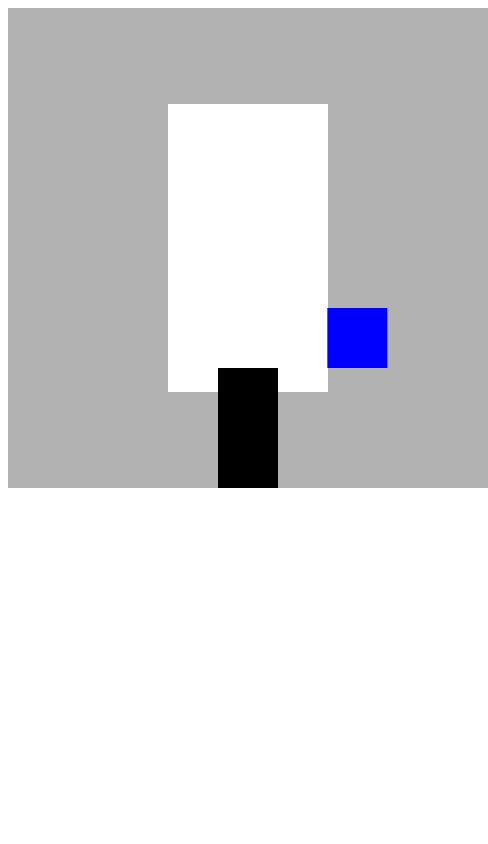
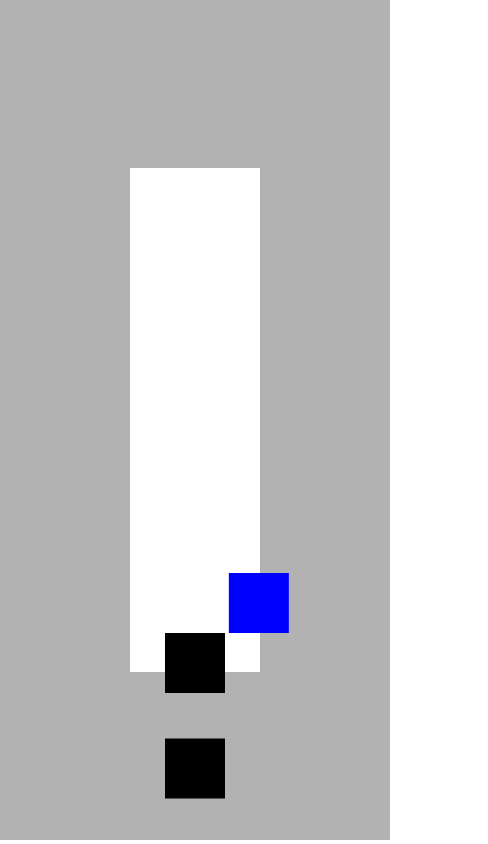
Before and after one commit to corwinkuiper/upwards, a plain HTML site: page index.html in a window 390 px wide. Shown: the whole page, 488 px wide, since content can reach past the window. Drawn offline with Linux system fonts and the light colour scheme.

Commit message:
mobile support

```diff
--- a/engine.js
+++ b/engine.js
@@ -52,6 +52,14 @@ const __GInternals = {};
     }
     window.onpointerup = function (e) {
         __GInternals.mouse.click = false
+        __GInternals.mouse.time = milliseconds()
+    }
+    window.ontouchstart = function (e) {
+        __GInternals.mouse.click = true
+        __GInternals.mouse.time = milliseconds()
+    }
+    window.ontouchend = function (e) {
+        __GInternals.mouse.click = true
         __GInternals.mouse.time = milliseconds()
     }
 
--- a/index.html
+++ b/index.html
@@ -1,7 +1,11 @@
 <html>
 <head>
   <meta name="viewport" content="width=device-width, initial-scale=1, shrink-to-fit=no">
-</head>
+  <style>
+    body {
+      margin: 0;
+    }
+  </style>
 <body>
   <canvas id="GameCanvas" width="480" height="480" style="padding: 0;margin: auto;display: block;"></canvas>
 
--- a/upwards.js
+++ b/upwards.js
@@ -1,14 +1,25 @@
 let G = {}
 
 const ctx = document.getElementById("GameCanvas").getContext("2d")
-const height = 480
-const width = 480
 
-const fps = 60
+
+let height = 480
+let width = 480
 
 const initialWidth = width / 8
+const blockHeight = height / 8
 
-const blockHeight = height / 8
+const browserWidth = window.innerWidth || document.body.clientWidth;
+if (width > browserWidth) {
+    width = browserWidth;
+    height = window.innerHeight || document.body.clientHeight;
+    const canvas = document.getElementById("GameCanvas");
+    canvas.width = width;
+    canvas.height = height;
+}
+
+
+
 function init() {
     G = {}
 
```
